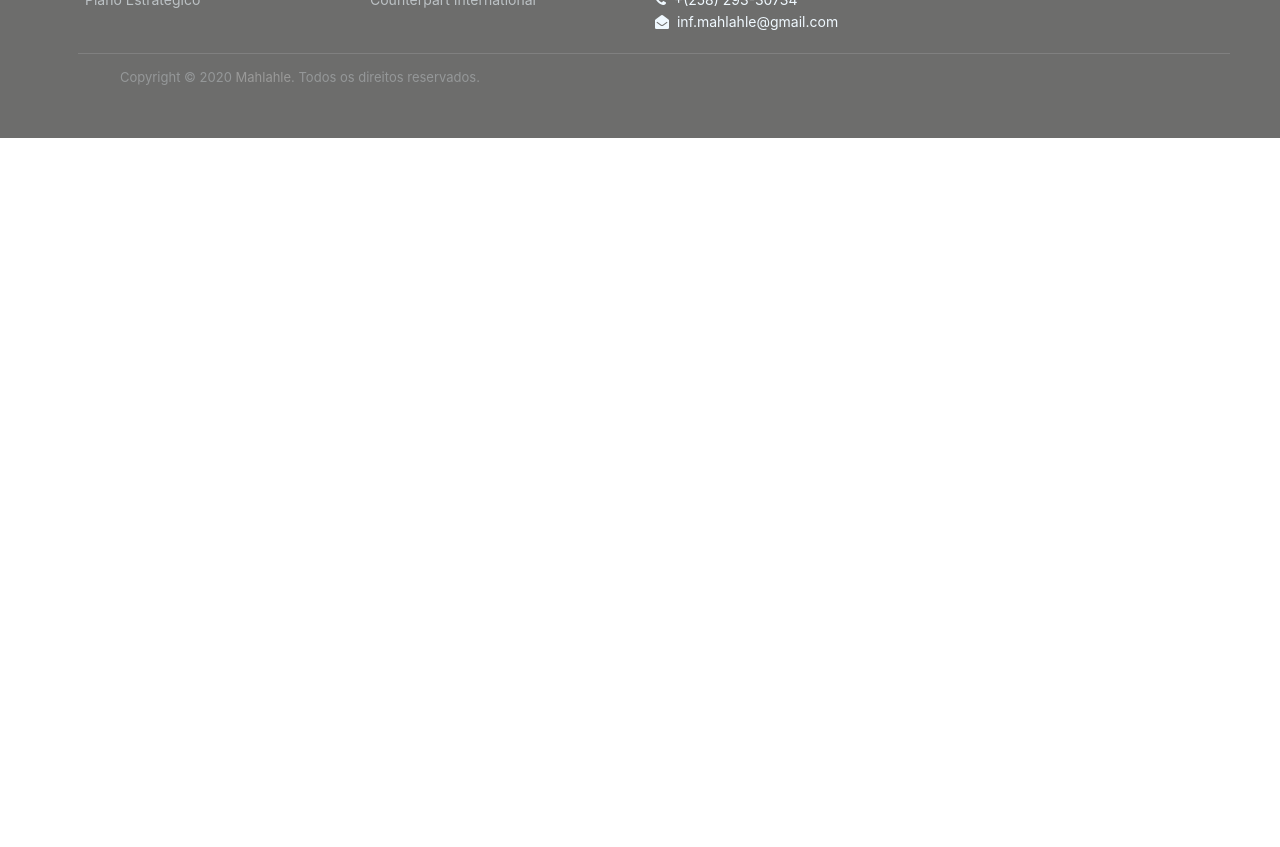
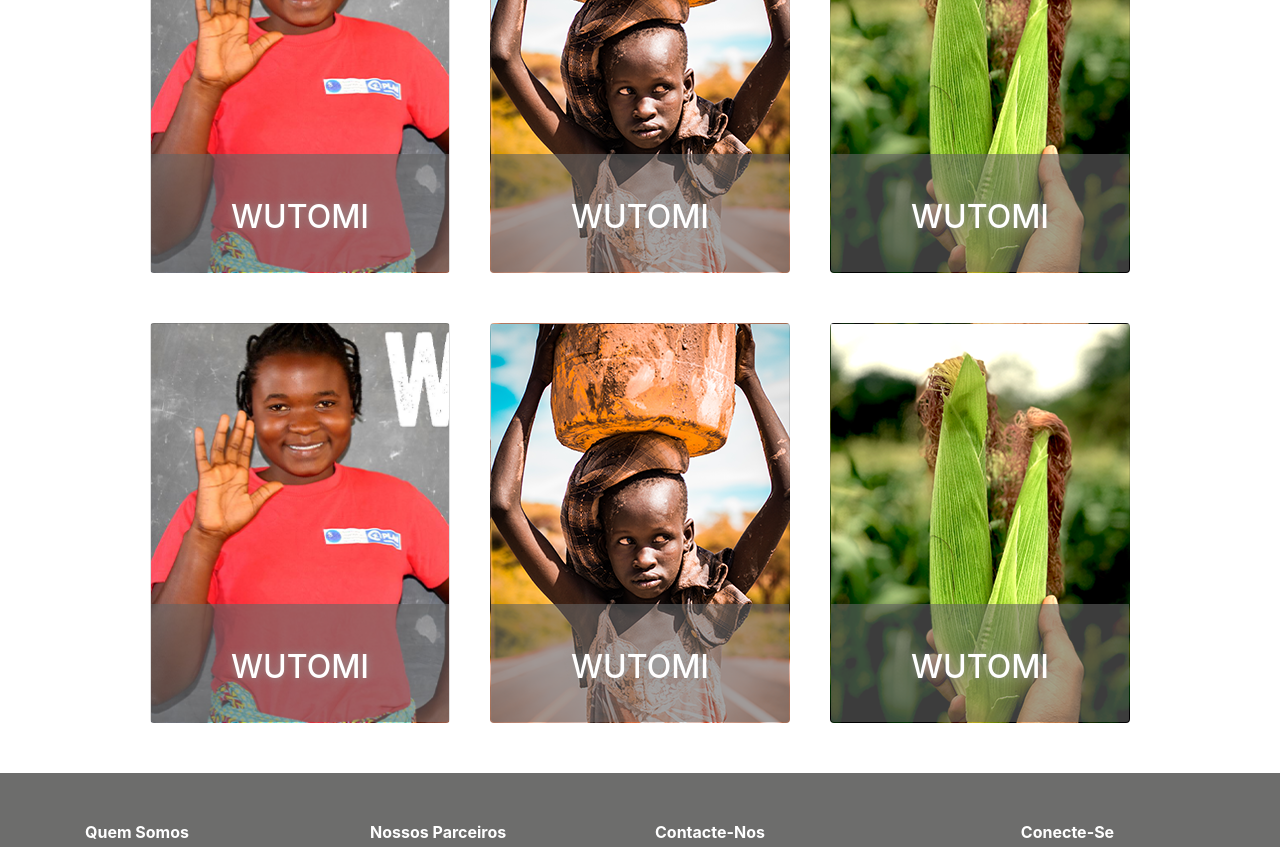
Before and after one commit to decadatech/Mahlahle-website, a plain HTML site: page historias.html in a window 1280 px wide. Shown: the part 983-1830 px from the top of the page. Before the commit the page ends 1121 px from the top, so only its background shows below. Drawn offline with nearby package versions, Linux system fonts and the light colour scheme; a web font is replaced by a local one.

Commit message:
Added cards to historia.html

```diff
--- a/historias.html
+++ b/historias.html
@@ -10,6 +10,7 @@
         <link rel="stylesheet" href="https://cdnjs.cloudflare.com/ajax/libs/ionicons/2.0.1/css/ionicons.min.css">
         <link rel="stylesheet" href="assets/css/styles.min.css">
         <link rel="stylesheet" href="assets/css/historias.css">
+        <link rel="stylesheet" href="assets/css/responsive.css">
         <link rel="stylesheet" href="https://stackpath.bootstrapcdn.com/bootstrap/4.5.0/css/bootstrap.min.css" integrity="sha384-9aIt2nRpC12Uk9gS9baDl411NQApFmC26EwAOH8WgZl5MYYxFfc+NcPb1dKGj7Sk" crossorigin="anonymous">
 
         <link rel="shortcut icon" href="assets/img/favicon.png" type="image/x-icon">
@@ -66,6 +67,80 @@
                 <h1>Histórias</h1>
                 <h3>Descubra as notícias e histórias mais recentes de pessoas e projectos em Moçambique</h3>
             </div>
+        </div>
+
+        <div class="cards">
+
+            <div class="card first">
+                <div class="overlay">
+                    <div class="text">
+                        <h2>WUTOMI</h2>
+                        <br>
+                        <p>O projeto Wutomi desafia as desigualdades de gênero e as normas sociais, que impedem o cumprimento de uma vida saudável e direitos sexuais e reprodutivos dos jovens entre 10 e 18 anos.</p>
+                        <a href="card1.html"><button>Ler Mais</button></a>
+                    </div>
+                </div>
+            </div>
+
+            <div class="card second">
+                <div class="overlay">
+                    <div class="text">
+                        <h2>WUTOMI</h2>
+                        <br>
+                        <p>O projeto Wutomi desafia as desigualdades de gênero e as normas sociais, que impedem o cumprimento de uma vida saudável e direitos sexuais e reprodutivos dos jovens entre 10 e 18 anos.</p>
+                       <a href="card2.html"><button>Ler Mais</button></a>
+                    </div>
+                </div>
+            </div>
+
+            <div class="card third">
+                <div class="overlay">
+                    <div class="text">
+                        <h2>WUTOMI</h2>
+                        <br>
+                        <p>O projeto Wutomi desafia as desigualdades de gênero e as normas sociais, que impedem o cumprimento de uma vida saudável e direitos sexuais e reprodutivos dos jovens entre 10 e 18 anos.</p>
+                        <a href="card3.html"><button>Ler Mais</button></a>
+                    </div>
+                </div>
+            </div>
+
+        </div>
+
+        <div class="cards">
+
+            <div class="card first">
+                <div class="overlay">
+                    <div class="text">
+                        <h2>WUTOMI</h2>
+                        <br>
+                        <p>O projeto Wutomi desafia as desigualdades de gênero e as normas sociais, que impedem o cumprimento de uma vida saudável e direitos sexuais e reprodutivos dos jovens entre 10 e 18 anos.</p>
+                        <a href="card1.html"><button>Ler Mais</button></a>
+                    </div>
+                </div>
+            </div>
+
+            <div class="card second">
+                <div class="overlay">
+                    <div class="text">
+                        <h2>WUTOMI</h2>
+                        <br>
+                        <p>O projeto Wutomi desafia as desigualdades de gênero e as normas sociais, que impedem o cumprimento de uma vida saudável e direitos sexuais e reprodutivos dos jovens entre 10 e 18 anos.</p>
+                       <a href="card2.html"><button>Ler Mais</button></a>
+                    </div>
+                </div>
+            </div>
+
+            <div class="card third">
+                <div class="overlay">
+                    <div class="text">
+                        <h2>WUTOMI</h2>
+                        <br>
+                        <p>O projeto Wutomi desafia as desigualdades de gênero e as normas sociais, que impedem o cumprimento de uma vida saudável e direitos sexuais e reprodutivos dos jovens entre 10 e 18 anos.</p>
+                        <a href="card3.html"><button>Ler Mais</button></a>
+                    </div>
+                </div>
+            </div>
+
         </div>
 
         <div class="footer-dark" style="margin-top: 40px;background-color: #6d6d6c;">
```
